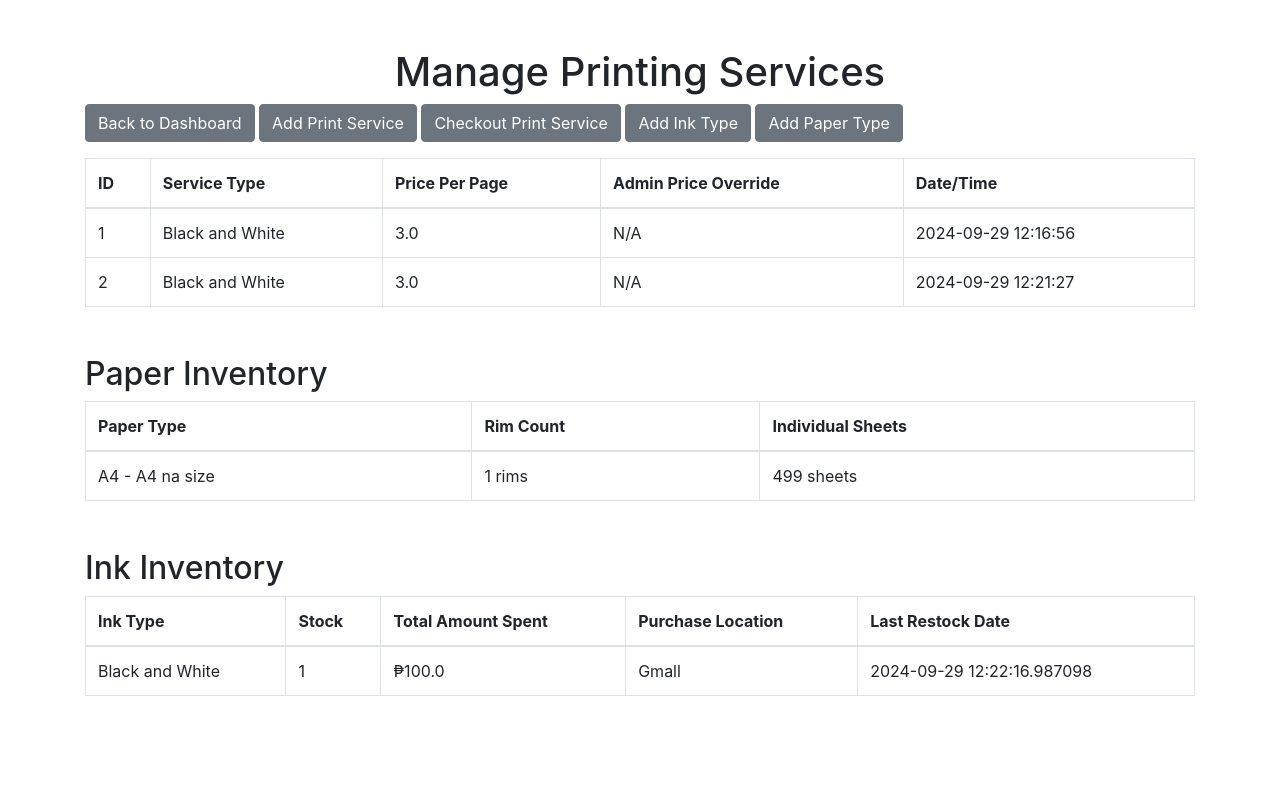
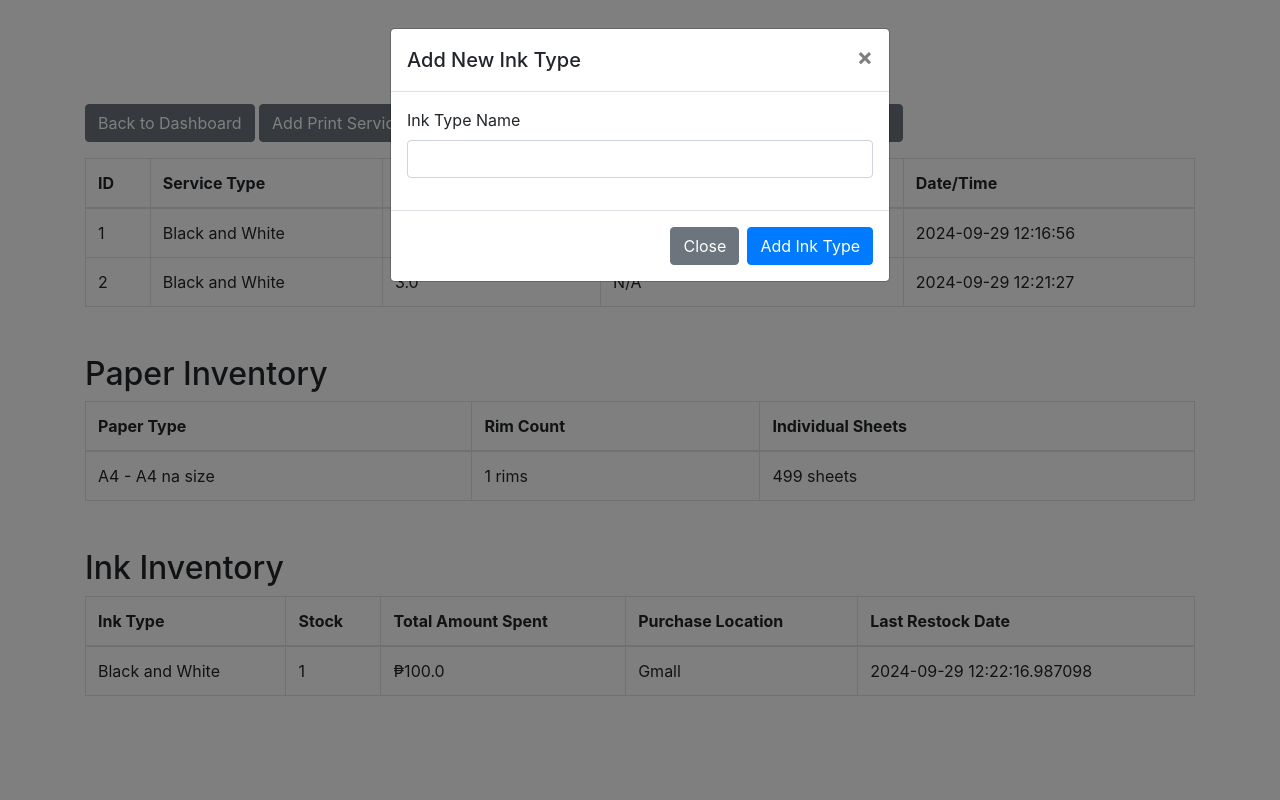
Before and after one commit to gabgab-v/IT_12, a Flask app: page /manage_printing_services in a window 1280 px wide, after a click on "Add Ink Type". Run offline with Flask 3, Linux system fonts and the light colour scheme; some libraries are stand-ins or nearby versions.

Commit message:
ayos najud

```diff
--- a/templates/manage_printing_services.html
+++ b/templates/manage_printing_services.html
@@ -24,6 +24,64 @@
         <button type="button" class="btn btn-secondary mb-3" data-toggle="modal" data-target="#paperTypeModal">
             Add Paper Type
         </button>
+
+        <!-- Ink Type Modal -->
+        <div class="modal fade" id="inkTypeModal" tabindex="-1" role="dialog" aria-labelledby="inkTypeModalLabel" aria-hidden="true">
+            <div class="modal-dialog" role="document">
+            <div class="modal-content">
+                <div class="modal-header">
+                <h5 class="modal-title" id="inkTypeModalLabel">Add New Ink Type</h5>
+                <button type="button" class="close" data-dismiss="modal" aria-label="Close">
+                    <span aria-hidden="true">&times;</span>
+                </button>
+                </div>
+                <form action="{{ url_for('add_ink_type') }}" method="POST">
+                <div class="modal-body">
+                    <div class="form-group">
+                    <label for="new_ink_type_name">Ink Type Name</label>
+                    <input type="text" class="form-control" id="new_ink_type_name" name="new_ink_type_name" required>
+                    </div>
+                </div>
+                <div class="modal-footer">
+                    <button type="button" class="btn btn-secondary" data-dismiss="modal">Close</button>
+                    <button type="submit" class="btn btn-primary">Add Ink Type</button>
+                </div>
+                </form>
+            </div>
+            </div>
+        </div>
+
+        <!-- Paper Type Modal -->
+        <div class="modal fade" id="paperTypeModal" tabindex="-1" role="dialog" aria-labelledby="paperTypeModalLabel" aria-hidden="true">
+            <div class="modal-dialog" role="document">
+            <div class="modal-content">
+                <div class="modal-header">
+                <h5 class="modal-title" id="paperTypeModalLabel">Add New Paper Type</h5>
+                <button type="button" class="close" data-dismiss="modal" aria-label="Close">
+                    <span aria-hidden="true">&times;</span>
+                </button>
+                </div>
+                <form action="{{ url_for('add_paper_type') }}" method="POST">
+                <div class="modal-body">
+                    <div class="form-group">
+                    <label for="size">Paper Size</label>
+                    <input type="text" class="form-control" id="size" name="size" required>
+                    </div>
+                    <div class="form-group">
+                    <label for="description">Description</label>
+                    <textarea class="form-control" id="description" name="description" rows="3"></textarea>
+                    </div>
+                </div>
+                <div class="modal-footer">
+                    <button type="button" class="btn btn-secondary" data-dismiss="modal">Close</button>
+                    <button type="submit" class="btn btn-primary">Add Paper Type</button>
+                </div>
+                </form>
+            </div>
+            </div>
+        </div>
+
+
 
         <!-- Print Services Table -->
         <table class="table table-bordered">
--- a/templates/manage_restock_events.html
+++ b/templates/manage_restock_events.html
@@ -18,6 +18,8 @@
             <thead>
                 <tr>
                     <th>ID</th>
+                    <th>Product Name</th>
+                    <th>Category</th>
                     <th>Restock Amount</th>
                     <th>Amount Spent</th>
                     <th>Restock Location</th>
@@ -29,6 +31,8 @@
                 {% for restock in restock_events %}
                 <tr>
                     <td>{{ restock.id }}</td>
+                    <td>{{ restock.product.name if restock.product else 'N/A' }}</td>
+                    <td>{{ restock.product.category.name if restock.product and restock.product.category else 'N/A' }}</td>
                     <td>{{ restock.restock_amount }}</td>
                     <td>{{ restock.amount_spent }}</td>
                     <td>{{ restock.restock_location }}</td>
```
Also changed, not shown: instance/site.db.
